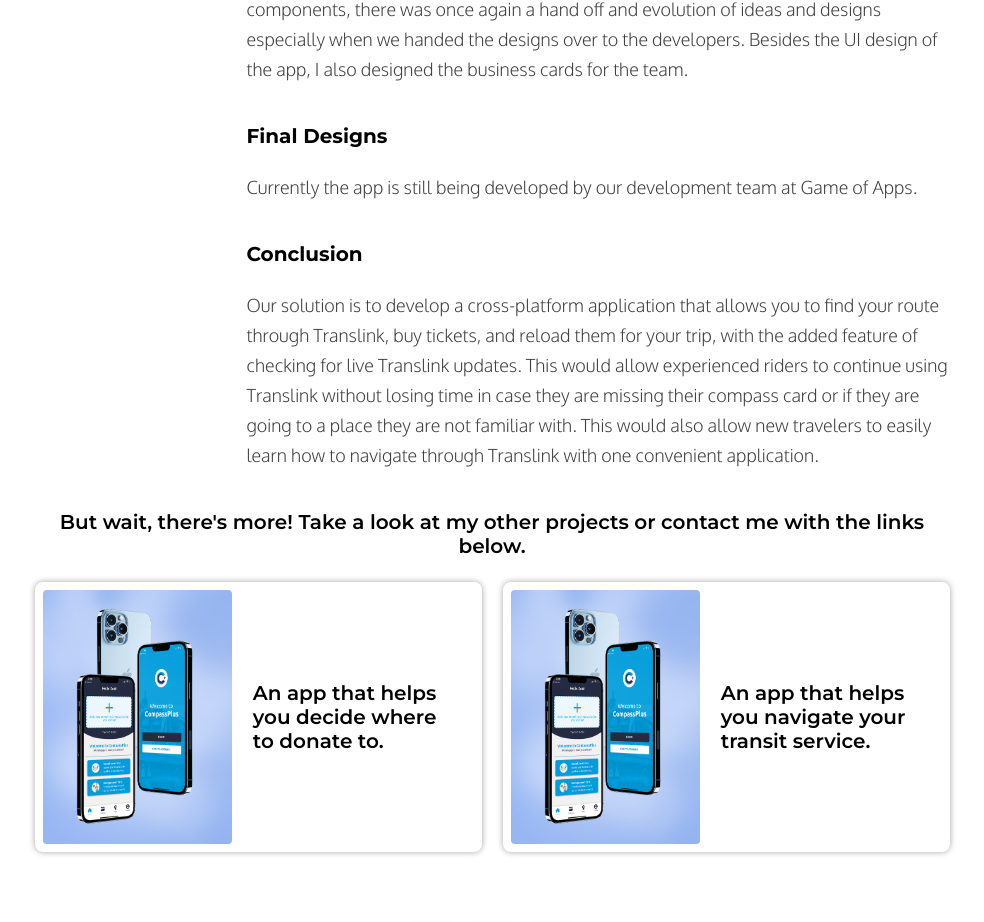
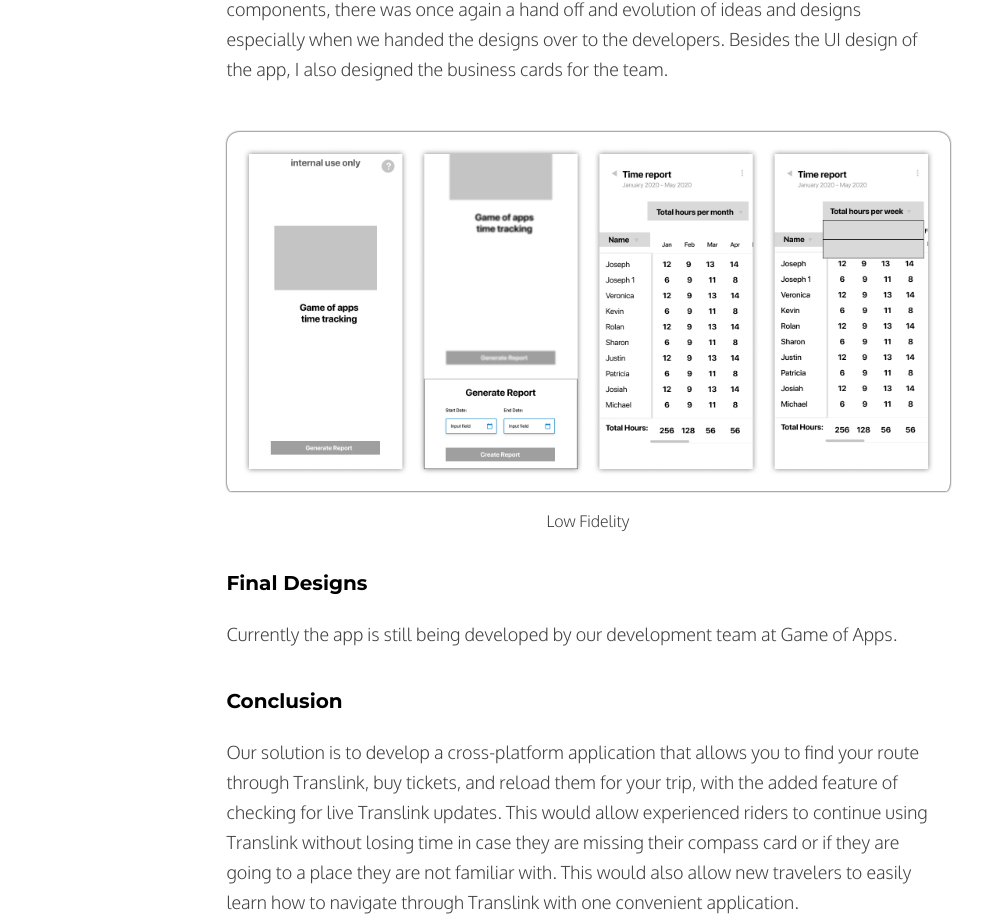
Before and after one commit to ItsMe-Matt/portfolio2, a Next.js app: page /timetracker in a window 1280 px wide. Shown: the part 2759-3681 px from the top of the page, without its empty margins (148-1132 px from the left). Built offline with nearby package versions, Linux system fonts and the light colour scheme.

Commit message:
fixed width issue with home page

```diff
--- a/pages/index.js
+++ b/pages/index.js
@@ -121,7 +121,7 @@ height: fit-content;
 width: 100%;
 // Desktop styles
 @media screen and (min-width: 1024px) {
-width: 1048px;
+width: 1024px;
 padding: 0 24px;
 background-color: rgba(255,255,255, 0.8);
 }
@@ -136,7 +136,7 @@ background-color: rgba(255,255,255, 0.8);
 const Content = styled.div`
 // Desktop styles
 @media screen and (min-width: 1024px) {
-width: 1048px;
+width: 1024px;
 padding: 0 24px;
 background-color: #ffffff;
 
--- a/pages/timetracker.js
+++ b/pages/timetracker.js
@@ -109,6 +109,18 @@ export default function Timetracker() {
             <ProjectP
             description='As the designing progressed, another team member created their own version of my cards page, and after a minor user testing, we decided to progress with their design instead. After that, I decided to move on to designing components. With designing components, there was once again a hand off and evolution of ideas and designs especially when we handed the designs over to the developers. Besides the UI design of the app, I also designed the business cards for the team.'
             />
+
+            <LowFiCont>
+              <Image
+              src="/static/Timetracker_lowFidelity.png"
+              width={1852}
+              height={920}
+              />
+            </LowFiCont>
+
+            <Caption>
+              Low Fidelity
+            </Caption>
           </SectionCont>
 
           <SectionCont id='final'>
@@ -283,3 +295,35 @@ margin: 0 0 0 0;
 
 }
 `
+
+const Caption = styled.div`
+// Desktop and Tablet styles
+@media screen and (min-width: 768px) {
+width: 100%;
+text-align: center;
+font-family: 'Oxygen';
+font-weight: 300;
+font-size: 1em;
+
+color: #404040;
+}
+// Mobile styles
+@media screen and (max-width: 767px) {
+
+}
+`
+
+const LowFiCont = styled.div`
+// Desktop and Tablet styles
+@media screen and (min-width: 768px) {
+width: 100%;
+overflow: hidden;
+position: relative;
+border-radius: 12px;
+filter: drop-shadow(0 0 1px #000);
+margin: 48px 0 16px 0;
+}
+// Mobile styles
+@media screen and (max-width: 767px) {
+}
+`
```
Also changed, not shown: public/static/Timetracker_lowFidelity.png (added).
